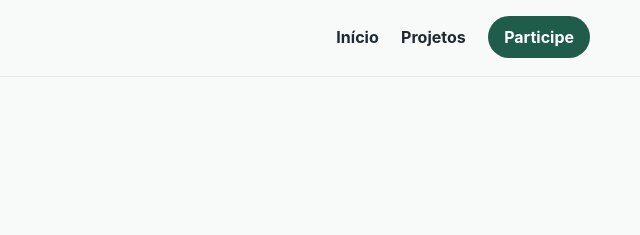
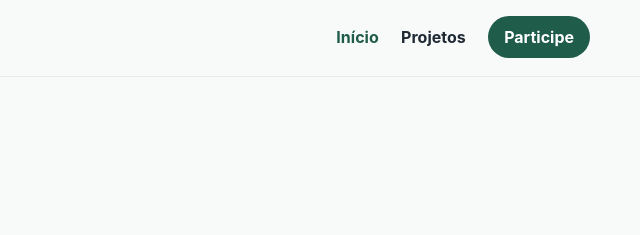
Before and after one commit to correajessica/instituto-pontes, a plain HTML site: page index.html in a window 1280 px wide. Shown: the top 235 px of the page, 640-1280 px from the left. Drawn offline with Linux system fonts and the light colour scheme; some packages are replaced by stand-ins of ours; a script that the page names is missing.

Commit message:
Carrega estilos complementares da Experiência III

```diff
--- a/index.html
+++ b/index.html
@@ -6,6 +6,7 @@
   <meta name="description" content="Instituto Pontes: educação, saúde e inclusão digital para fortalecer comunidades.">
   <title>Instituto Pontes</title>
   <link rel="stylesheet" href="css/style.css">
+  <link rel="stylesheet" href="css/experiencia3.css">
   <script src="https://cdn.jsdelivr.net/npm/sweetalert2@11" defer></script>
   <script type="module" src="js/app.js"></script>
 </head>
```
